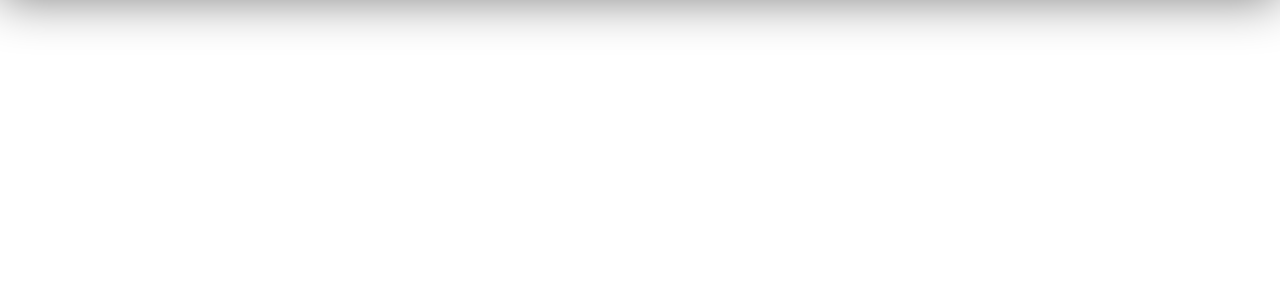
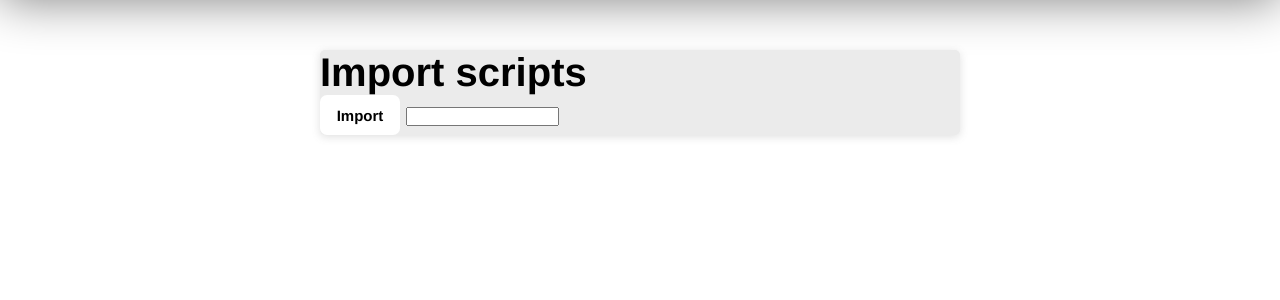
Before and after one commit to DanielJirik/hw-interface, a Symfony app: template template-designer/templates/teacher/import.html.twig in a window 1280 px wide. Shown: the part 92-392 px from the top of the page. Run offline with Twig, Linux system fonts and the light colour scheme; the template is opened without the code that fills it, so the values that code supplies are empty; form fields are guessed from the names that the template uses; some libraries are stand-ins or nearby versions.

Commit message:
Import php form

```diff
--- /dev/null
+++ b/template-designer/public/css/import.css
@@ -0,0 +1,45 @@
+.import-table{
+    margin: 50px auto;
+    width: 50%;
+    height: auto;
+    font-size: 20px;
+    border-radius: 5px;
+    background-color: rgba(235, 235, 235, 255);
+    box-shadow: rgba(99, 99, 99, 0.2) 0px 2px 8px 0px;
+}
+
+#table-header{
+    display: flex;
+    flex-direction: row;
+    justify-content: space-evenly;
+    margin-bottom: 20px;
+    padding: 10px;
+    width: 100%;
+    border-radius: 5px;
+    background-color: rgba(250, 250, 250, 255);
+    box-shadow: rgba(99, 99, 99, 0.2) 0px 2px 8px 0px;
+}
+
+#import_form_importFile{
+    display: none;
+}
+
+#multiple-files{
+    background-color: white;
+    position: relative;
+    height: 40px;
+    width: 80px;
+    border: none;
+    border-radius: 7px;
+    font-size: 15px;
+    font-weight: 700;
+    display: inline-block;
+    cursor: pointer;
+    text-align: center;
+    padding-top: 0.8em;
+    transition-duration: 0.3s;
+}
+
+#multiple-files:hover{
+    background-color: lightgray;
+}
--- a/template-designer/templates/student/student-assignment.html.twig
+++ b/template-designer/templates/student/student-assignment.html.twig
@@ -2,6 +2,10 @@
 
 {% block style %}
 <link rel="stylesheet" href="css/student-assignment.css">
+{% endblock %}
+
+{% block title %}
+Assignments
 {% endblock %}
 
 {% block navbar %}
@@ -11,6 +15,7 @@
 {% block body %}
 <div class="container">
     <form method="post">
+        <a href="student-home"><input type="button" name="exit" id="exit" value="Exit"></a>
         <h1>{{assignments.a1.title}}</h1>
         <h3 id="date">Soft deadline: {{assignments.a1.soft_deadline}}</h3>
         <h3 id="date">Hard deadline: {{assignments.a1.hard_deadline}}</h3>
@@ -24,7 +29,6 @@
         </label>
         <input type="file" name="file" id="file">
         <input type="submit" name="submit" id="submit" value="Submit">
-
     </form>
 </div>
 {% endblock %}
--- a/template-designer/templates/teacher/import.html.twig
+++ b/template-designer/templates/teacher/import.html.twig
@@ -1,4 +1,13 @@
 {% extends "main.html.twig" %}
+
+{% block style %}
+<link rel="stylesheet" href="css/import.css">
+{% endblock %}
+
+{% block title %}
+Import
+{% endblock %}
+
 {% block navbar %}
     <ul>
         <a href="import"><li><h2>Import</h2></li></a></li>
@@ -6,3 +15,15 @@
         <a href="homeworks-index"><li><h2>Homeworks/Tests</h2></li></a></li>
     </ul>
 {% endblock %}
+
+{% block body %}
+<div class="import-table">
+    {{ form_start(form) }}
+        <h1>Import scripts</h1>
+        <label for="import_form_importFile" id="multiple-files">
+        Import
+        </label>
+        {{ form_widget(form.importFile) }}
+    {{ form_end(form)}}
+</div>
+{% endblock %}
```
Also changed, not shown: template-designer/public/css/student-assignment.css (+21 -6 lines), template-designer/src/Controller/ImportFormController.php (added, +21 -0 lines), template-designer/src/Controller/MainController.php (+18 -0 lines), template-designer/src/Form/ImportFormType.php (added, +27 -0 lines), template-designer/templates/import/index.html.twig (added, +20 -0 lines), template-designer/templates/import_script/index.html.twig (added, +20 -0 lines).
